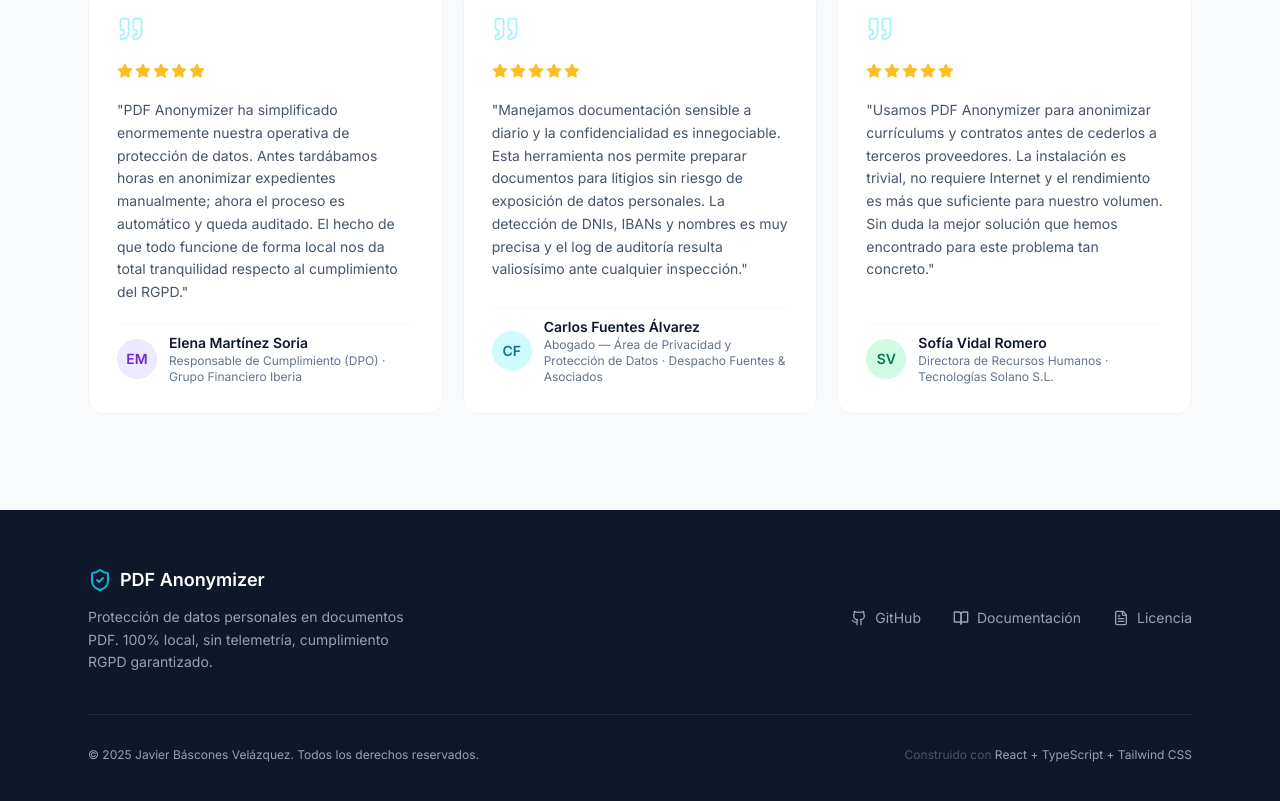
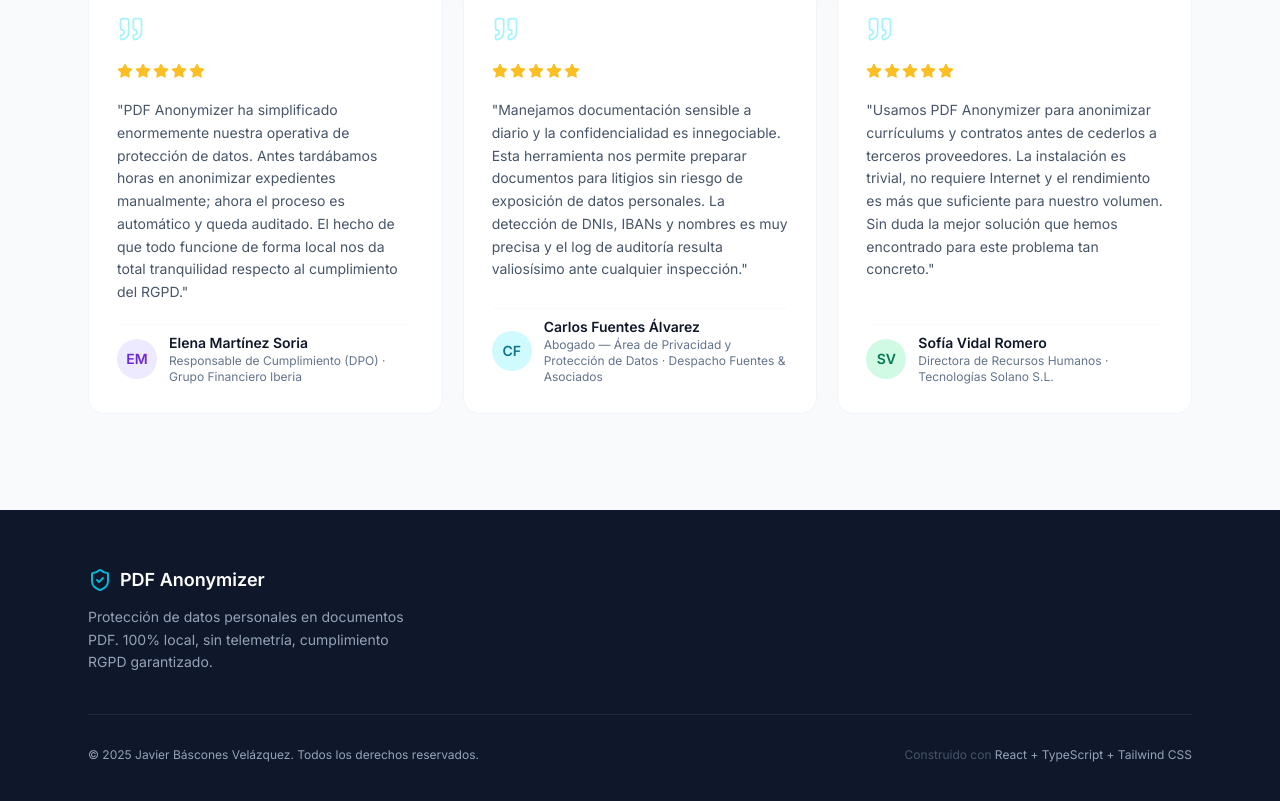
Before and after one commit to xavierbasc/pdf-anonymizer, a React (Vite) app: page / in a window 1280 px wide. Shown: the part 2754-3555 px from the top of the page. Built offline with nearby package versions, Linux system fonts and the light colour scheme; the HTML template or start-up script is replaced by a standard one.

Commit message:
Remove GitHub, docs and license links from footer

```diff
--- a/src/components/Footer.tsx
+++ b/src/components/Footer.tsx
@@ -1,6 +1,4 @@
-import { ShieldCheck, Github, FileText, BookOpen } from 'lucide-react'
-
-const GITHUB_URL = 'https://github.com/xavierbasc/pdf-anonymizer-app'
+import { ShieldCheck } from 'lucide-react'
 
 export default function Footer() {
   return (
@@ -21,45 +19,6 @@
               sin telemetría, cumplimiento RGPD garantizado.
             </p>
           </div>
-
-          {/* Links */}
-          <nav aria-label="Footer navigation">
-            <ul className="flex flex-col sm:flex-row gap-4 sm:gap-8">
-              <li>
-                <a
-                  href={GITHUB_URL}
-                  target="_blank"
-                  rel="noopener noreferrer"
-                  className="inline-flex items-center gap-2 text-sm hover:text-white transition-colors duration-200"
-                >
-                  <Github className="w-4 h-4" />
-                  GitHub
-                </a>
-              </li>
-              <li>
-                <a
-                  href={GITHUB_URL}
-                  target="_blank"
-                  rel="noopener noreferrer"
-                  className="inline-flex items-center gap-2 text-sm hover:text-white transition-colors duration-200"
-                >
-                  <BookOpen className="w-4 h-4" />
-                  Documentación
-                </a>
-              </li>
-              <li>
-                <a
-                  href={GITHUB_URL + '/blob/main/LICENSE'}
-                  target="_blank"
-                  rel="noopener noreferrer"
-                  className="inline-flex items-center gap-2 text-sm hover:text-white transition-colors duration-200"
-                >
-                  <FileText className="w-4 h-4" />
-                  Licencia
-                </a>
-              </li>
-            </ul>
-          </nav>
         </div>
 
         {/* Bottom bar */}
```
